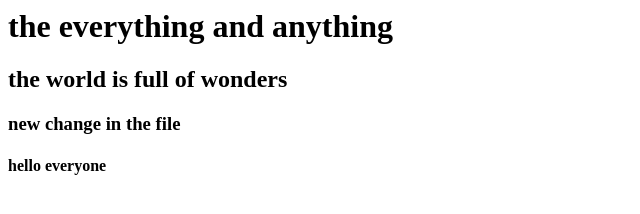
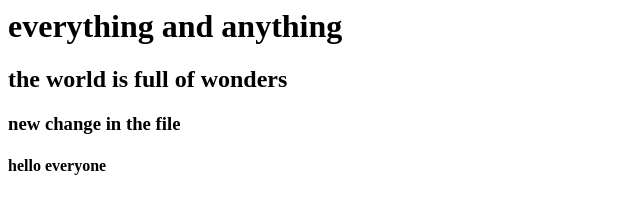
Before and after one commit to GaddamNavyasri/firstnewrepos, a plain HTML site: page index.html in a window 1280 px wide. Shown: the whole page, without its empty margins (0-640 px from the left). Drawn offline with Linux system fonts and the light colour scheme.

Commit message:
Update index.html
updated

```diff
--- a/index.html
+++ b/index.html
@@ -1,6 +1,6 @@
 <html>
 	<body>
-		<h1>the everything and anything </h1>
+		<h1>everything and anything </h1>
 	        <h2>the world is full of wonders </h2>
 	         <h3>new change in the file</h3>
 		<h4> hello everyone </h4>
```
